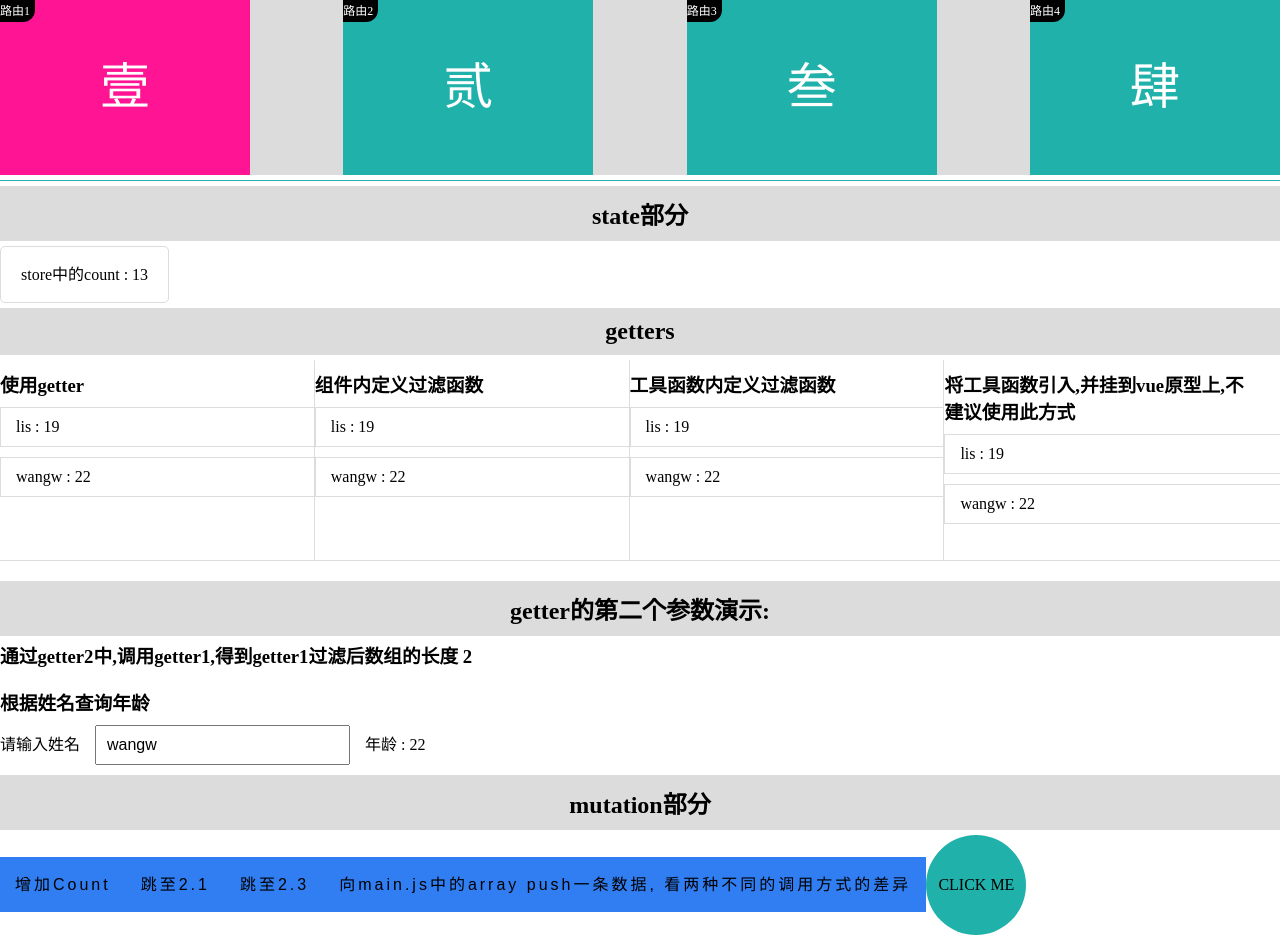
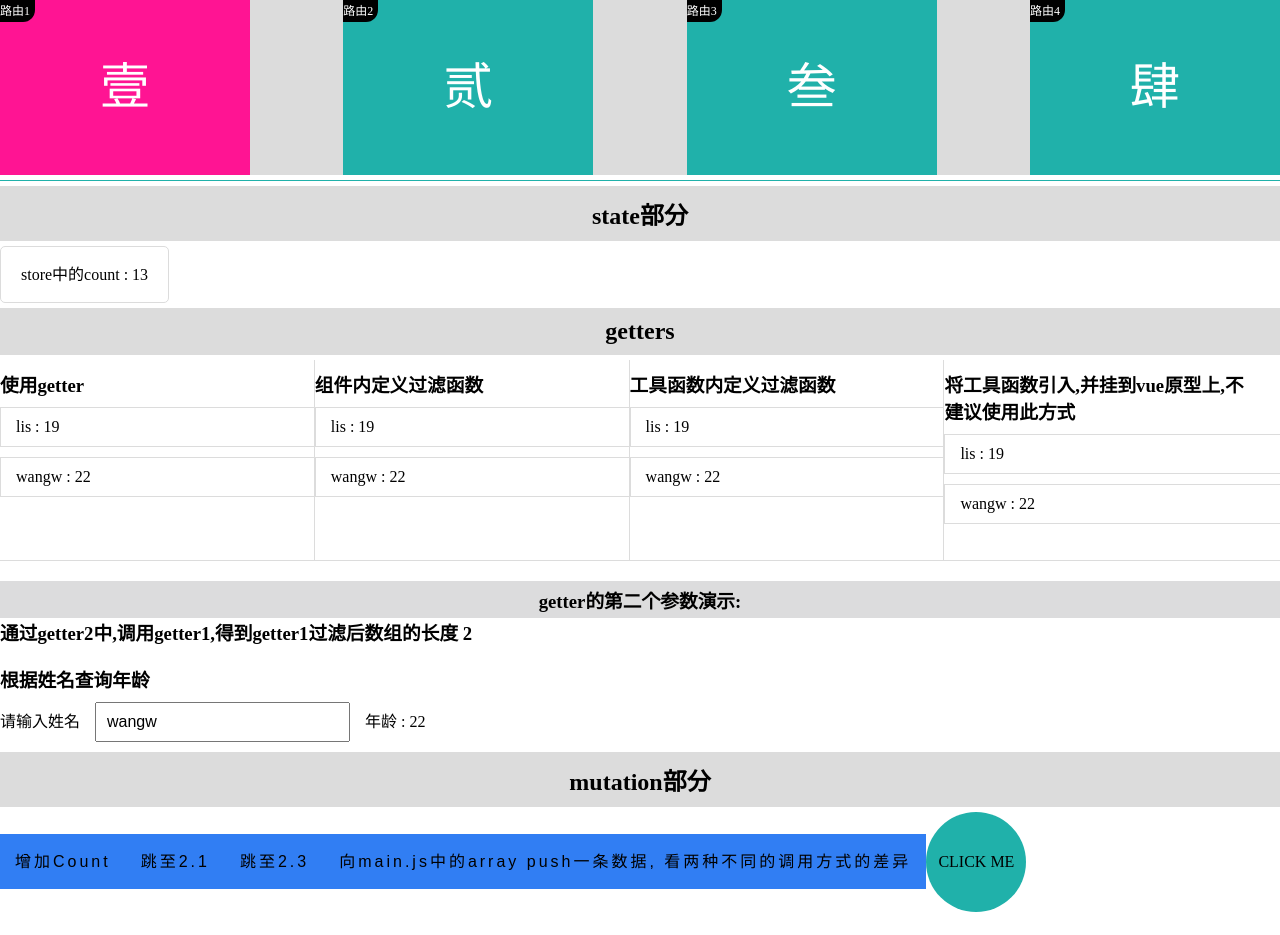
Before and after one commit to Sun-Y0n9/vuex-example, a Vue app: page /#/one in a window 1280 px wide. After the commit the page ends 912 px from the top, so only its background shows below. Built offline with nearby package versions, Linux system fonts and the light colour scheme.

Commit message:
调整布局

```diff
--- a/src/App.vue
+++ b/src/App.vue
@@ -69,4 +69,9 @@ li{
 	background: #dcdcdc;
 	margin: 5px 0;
 }
+.h3{
+	padding: 5px 0;
+	text-align: center;
+	background: #dcdcdd;
+}
 </style>
--- a/src/views/oneView.vue
+++ b/src/views/oneView.vue
@@ -38,7 +38,7 @@
                 </div>
                 </div>
                 <div>
-                    <h2 class="h2">getter的第二个参数演示:</h2>
+                    <h3 class="h3">getter的第二个参数演示:</h3>
                     <h3>通过getter2中,调用getter1,得到getter1过滤后数组的长度 {{gt18length}}</h3>
                 </div>
                 <div class="queryAge">
```
